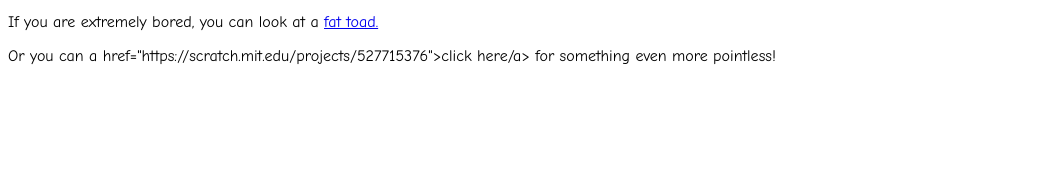
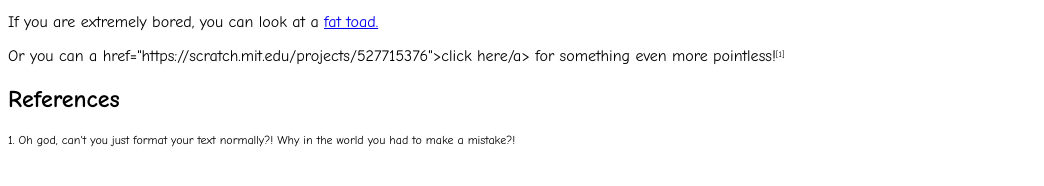
Before and after one commit to Marc92020/scratch-nitro-current-website, a plain HTML site: page index.html in a window 1280 px wide. Shown: the part 448-634 px from the top of the page, without its empty margins (0-1044 px from the left). Drawn offline with Linux system fonts and the light colour scheme.

Commit message:
Update index.html

```diff
--- a/index.html
+++ b/index.html
@@ -12,4 +12,6 @@
 <img src="https://github.com/Marc92020/scratch-nitro-current-website/blob/main/PointlessBlocks.png?raw=true">
 <p style="font-family:'Comic Sans MS'">This also may serve as a site, that you can go to when the real Scratch Nitro website goes down.</p>
 <p style="font-family:'Comic Sans MS'">If you are extremely bored, you can look at a <a href="https://scratch.mit.edu/projects/527715376">fat toad.</a></p>
-<p style="font-family:'Comic Sans MS'">Or you can a href="https://scratch.mit.edu/projects/527715376">click here/a> for something even more pointless!</p>
+<p style="font-family:'Comic Sans MS'">Or you can a href="https://scratch.mit.edu/projects/527715376">click here/a> for something even more pointless!<a style="font-size:10px; font-family:'Comic Sans MS';"><sup>[1]</sup></a></p>
+<h2 style="font-family:'Comic Sans MS'">References</h2>
+<p style="font-size:12px; font-family:'Comic Sans MS';">1. Oh god, can't you just format your text normally?! Why in the world you had to make a mistake?!</p>
```
